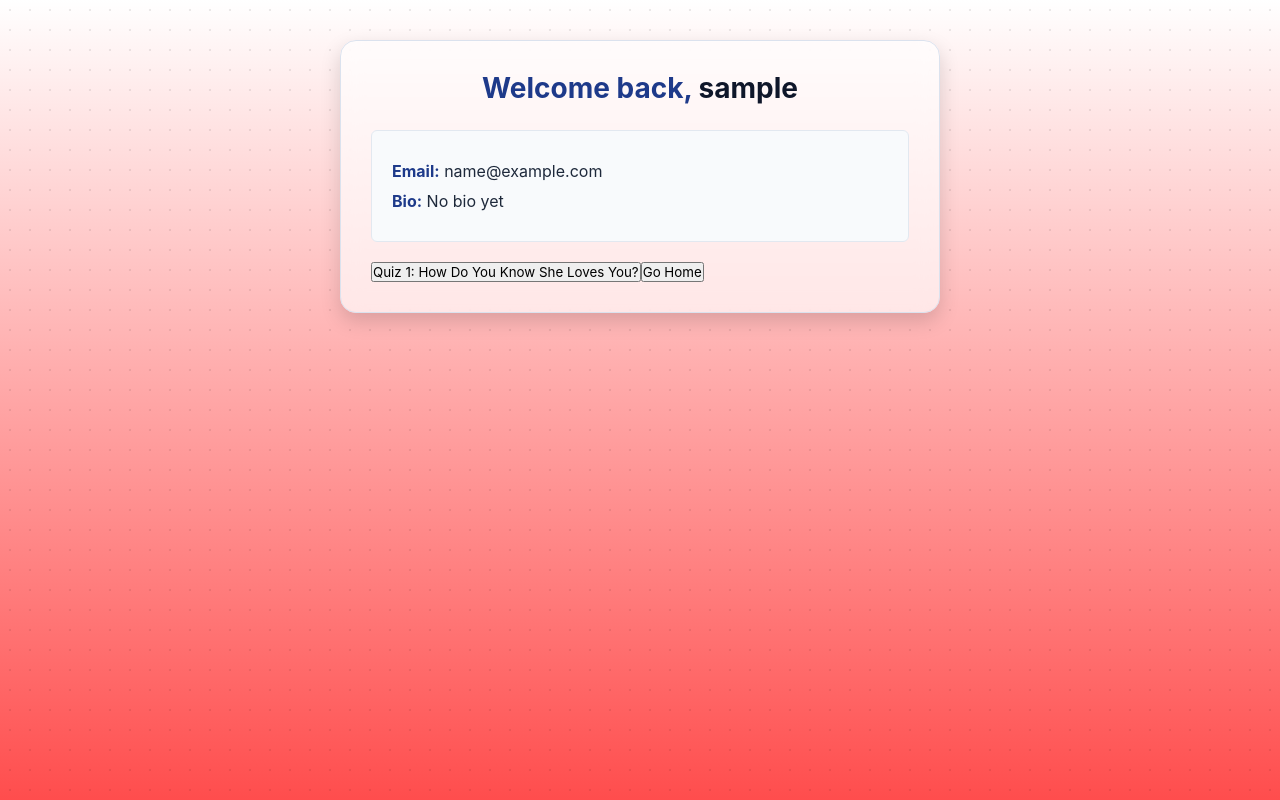
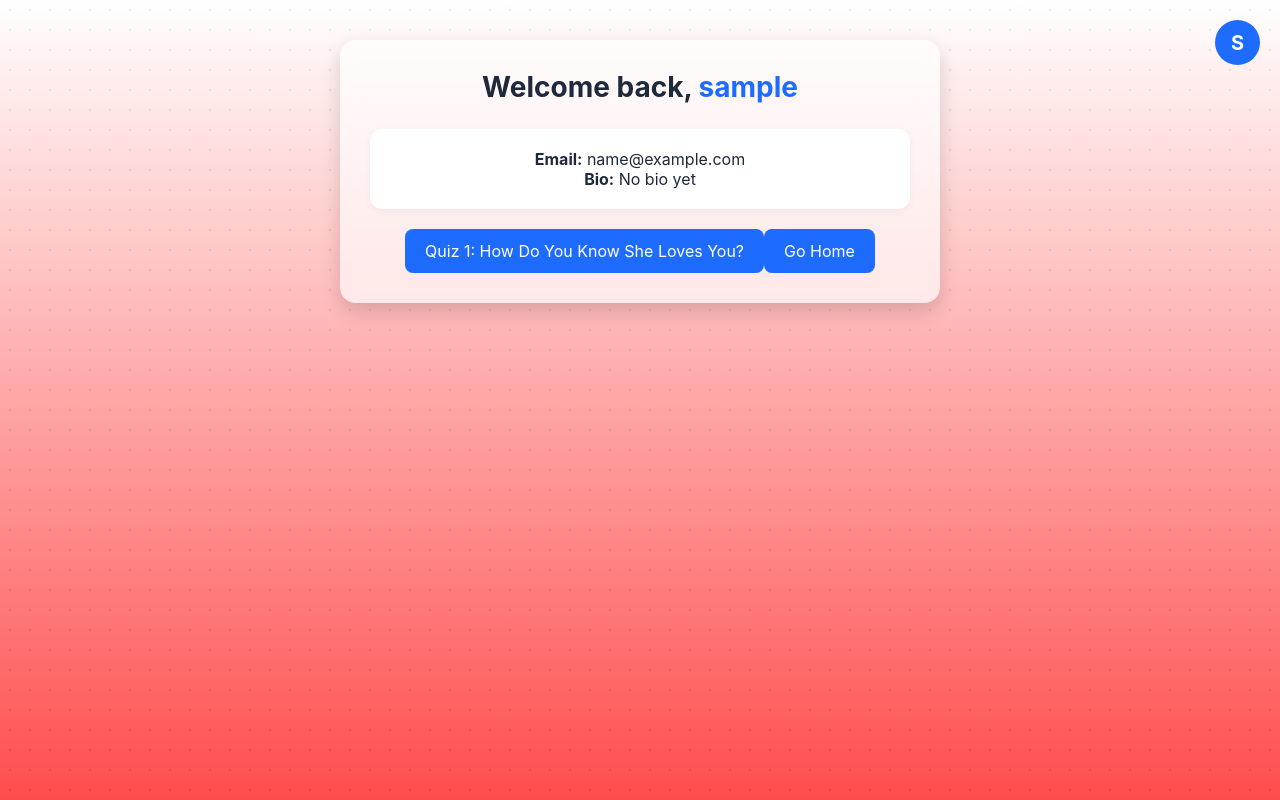
Before and after one commit to TammyforIT/quizappfrontend, a React (Vite) app: page / in a window 1280 px wide. Built offline with nearby package versions, Linux system fonts and the light colour scheme; sample sign-in values are in the browser's storage.

Commit message:
organizing bk

```diff
--- a/src/App.css
+++ b/src/App.css
@@ -1,4 +1,4 @@
-/* SUCCESS MESSAGE dashboard */
+/* SUCCESS MESSAGE (Dashboard + Auth) */
 .success-msg {
   color: #16a34a;
   font-weight: 600;
@@ -7,12 +7,12 @@
   animation: fadeIn 0.3s ease;
 }
 
-/* BUTTON ANIMATION */
+
 .btn-main {
   padding: 12px 20px;
   border-radius: 10px;
   border: none;
-  background: #1e3a8a;
+  background: #1e3a8a; /* deep blue */
   color: white;
   font-weight: 600;
   cursor: pointer;
--- a/src/components/ProfileToggle.css
+++ b/src/components/ProfileToggle.css
@@ -1,30 +1,30 @@
-/* Wrapper positions the avatar in the top-right */
+
 .pfp-toggle-wrapper {
-  position: fixed;
+  position: absolute;
   top: 20px;
   right: 20px;
   z-index: 999;
 }
 
-/* Circle avatar with initial */
+
 .pfp-avatar {
-  width: 42px;
-  height: 42px;
-  background: #1e3a8a; /* deep blue */
+  width: 45px;
+  height: 45px;
+  background: #1e6bff;
   color: white;
   border-radius: 50%;
   display: flex;
+  justify-content: center;
   align-items: center;
-  justify-content: center;
+  font-weight: bold;
   cursor: pointer;
-  font-weight: 700;
-  font-size: 18px;
+  font-size: 20px;
   user-select: none;
-  transition: background 0.2s ease;
+  transition: transform 0.15s ease;
 }
 
 .pfp-avatar:hover {
-  background: #274bb8;
+  transform: scale(1.05);
 }
 
 /* Dropdown menu */
@@ -33,34 +33,50 @@
   top: 55px;
   right: 0;
   background: white;
-  padding: 15px;
+  padding: 14px;
   border-radius: 10px;
-  width: 190px;
-  box-shadow: 0 4px 12px rgba(0,0,0,0.15);
-  animation: fadeIn 0.15s ease-out;
-}
-
-.pfp-menu p {
-  margin: 8px 0;
-  cursor: pointer;
-  font-size: 15px;
-}
-
-.pfp-menu p:hover {
-  color: #1e3a8a;
+  width: 170px;
+  box-shadow: 0 4px 14px rgba(0,0,0,0.15);
+  animation: fadeIn 0.18s ease-out;
 }
 
 .pfp-name {
-  font-weight: 700;
+  font-weight: bold;
+  margin-bottom: 2px;
 }
 
 .pfp-email {
   font-size: 13px;
   color: #555;
+  margin-bottom: 10px;
 }
 
-/* Fade animation */
+/* Menu items */
+.pfp-menu p {
+  margin: 8px 0;
+  cursor: pointer;
+  transition: color 0.15s ease;
+}
+
+.pfp-menu p:hover {
+  color: #1e6bff;
+}
+
+/* Divider */
+.pfp-menu hr {
+  border: none;
+  border-top: 1px solid #e5e5e5;
+  margin: 10px 0;
+}
+
+
 @keyframes fadeIn {
-  from { opacity: 0; transform: translateY(-4px); }
-  to { opacity: 1; transform: translateY(0); }
+  from {
+    opacity: 0;
+    transform: translateY(-4px);
+  }
+  to {
+    opacity: 1;
+    transform: translateY(0);
+  }
 }
--- a/src/index.css
+++ b/src/index.css
@@ -6,7 +6,6 @@
   font-family: "Inter", sans-serif;
 }
 
-/*
 body {
   background: #f3f6fc;
   color: #1e293b;
--- a/src/pages/Dashboard.css
+++ b/src/pages/Dashboard.css
@@ -1,48 +1,45 @@
-/* PAGE WRAPPER */
 .page-wrapper {
+  min-height: 100vh;
+  background: #f0f6ff; /* soft blue-white */
   display: flex;
   justify-content: center;
-  padding-top: 80px;
-  min-height: 100vh;
-  background: #f3f6fc; /* soft blue-gray */
+  align-items: center;
+  padding: 40px;
+  position: relative;
 }
 
-
 .glass-panel {
-  background: white;
-  width: 650px;
+  background: rgba(255, 255, 255, 0.85);
+  backdrop-filter: blur(12px);
   padding: 40px;
-  border-radius: 6px; /* ← small radius = rectangular */
-  box-shadow: 0 4px 14px rgba(0,0,0,0.08);
-  border: 1px solid #dbe2ee; /* subtle blue-grey border */
-}
-
-/* TITLE */
-.page-title {
-  font-size: 28px;
-  font-weight: 700;
-  color: #1e3a8a;
-  margin-bottom: 25px;
+  border-radius: 16px;
+  width: 420px;
+  box-shadow: 0 4px 16px rgba(0,0,0,0.1);
+  text-align: center;
 }
 
 .page-title span {
-  color: #0f172a;
+  color: #1e6bff;
 }
 
-/* PROFILE CARD INSIDE */
 .profile-card {
-  background: #f8fafc;
+  background: white;
   padding: 20px;
-  border-radius: 6px; /* match the rectangular theme */
-  border: 1px solid #e2e8f0;
+  border-radius: 12px;
+  margin-top: 20px;
+  box-shadow: 0 2px 8px rgba(0,0,0,0.05);
 }
 
-.profile-card p {
-  margin: 10px 0;
+.btn-main {
+  background: #1e6bff;
+  color: white;
+  border: none;
+  padding: 12px 20px;
+  border-radius: 8px;
+  cursor: pointer;
   font-size: 16px;
-  color: #1e293b;
 }
 
-.profile-card strong {
-  color: #1e3a8a;
+.btn-main:hover {
+  background: #1552c8;
 }
--- a/src/pages/Dashboard.jsx
+++ b/src/pages/Dashboard.jsx
@@ -1,6 +1,7 @@
 import "./Dashboard.css";
 import { useNavigate } from "react-router-dom";
 import { useEffect, useState } from "react";
+import ProfileToggle from "../components/ProfileToggle";
 
 export default function Dashboard() {
   const navigate = useNavigate();
@@ -19,6 +20,9 @@ export default function Dashboard() {
 
   return (
     <div className="page-wrapper">
+      {/* PFP circle in top-right */}
+      <ProfileToggle />
+
       <div className="glass-panel">
         <h1 className="page-title">
           Welcome back, <span>{user.username}</span>
```
